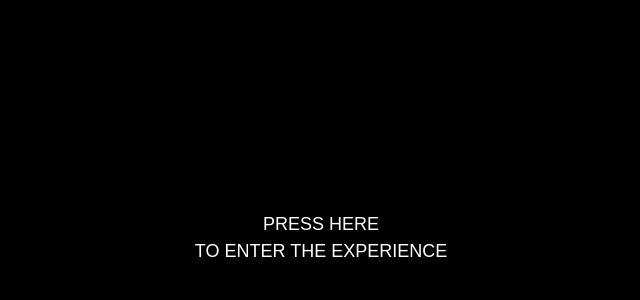
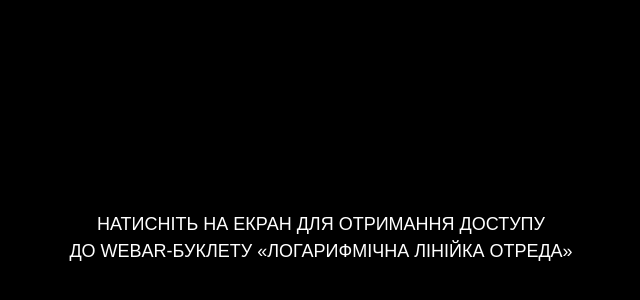
Before and after one commit to maksimsq/test-os-lab1, a plain HTML site: page index.html in a window 1280 px wide. Shown: the part 162-462 px from the top of the page, without its empty margins (319-959 px from the left). Drawn offline with nearby package versions, Linux system fonts and the light colour scheme.

Commit message:
Update index.html

```diff
--- a/index.html
+++ b/index.html
@@ -27,9 +27,9 @@
                 text-transform: uppercase; font-family: Arial, Helvetica, sans-serif; font-weight: 400; line-height: 1.5em; font-size: large; white-space: nowrap;
                 user-select: none; pointer-events: none;
             ">
-            Press here
+            Натисніть на екран для отримання доступу
             <br>
-            to enter the experience
+            до WebAR-буклету «Логарифмічна лінійка Отреда»
         </div>
     </div>
 
```
